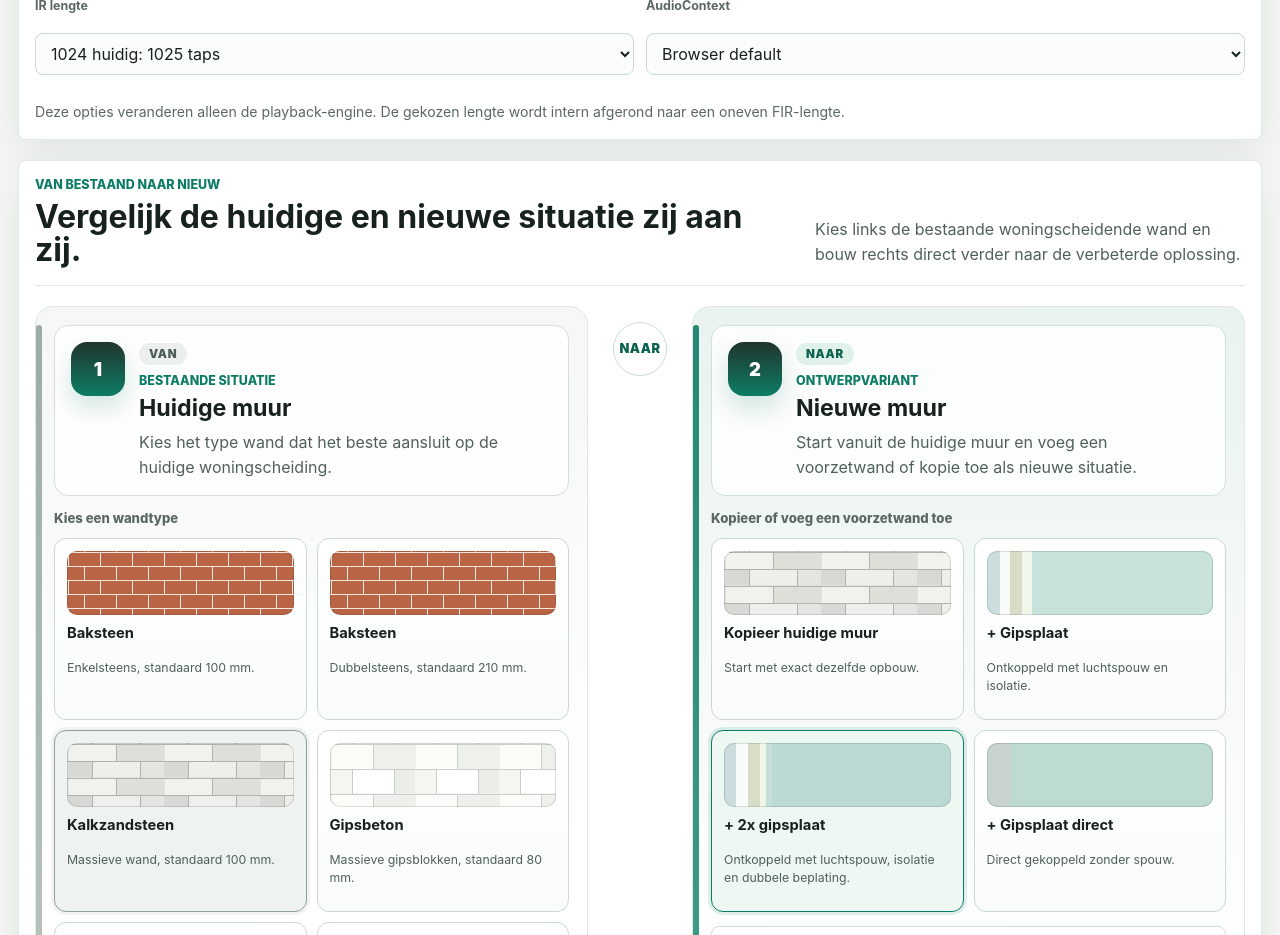
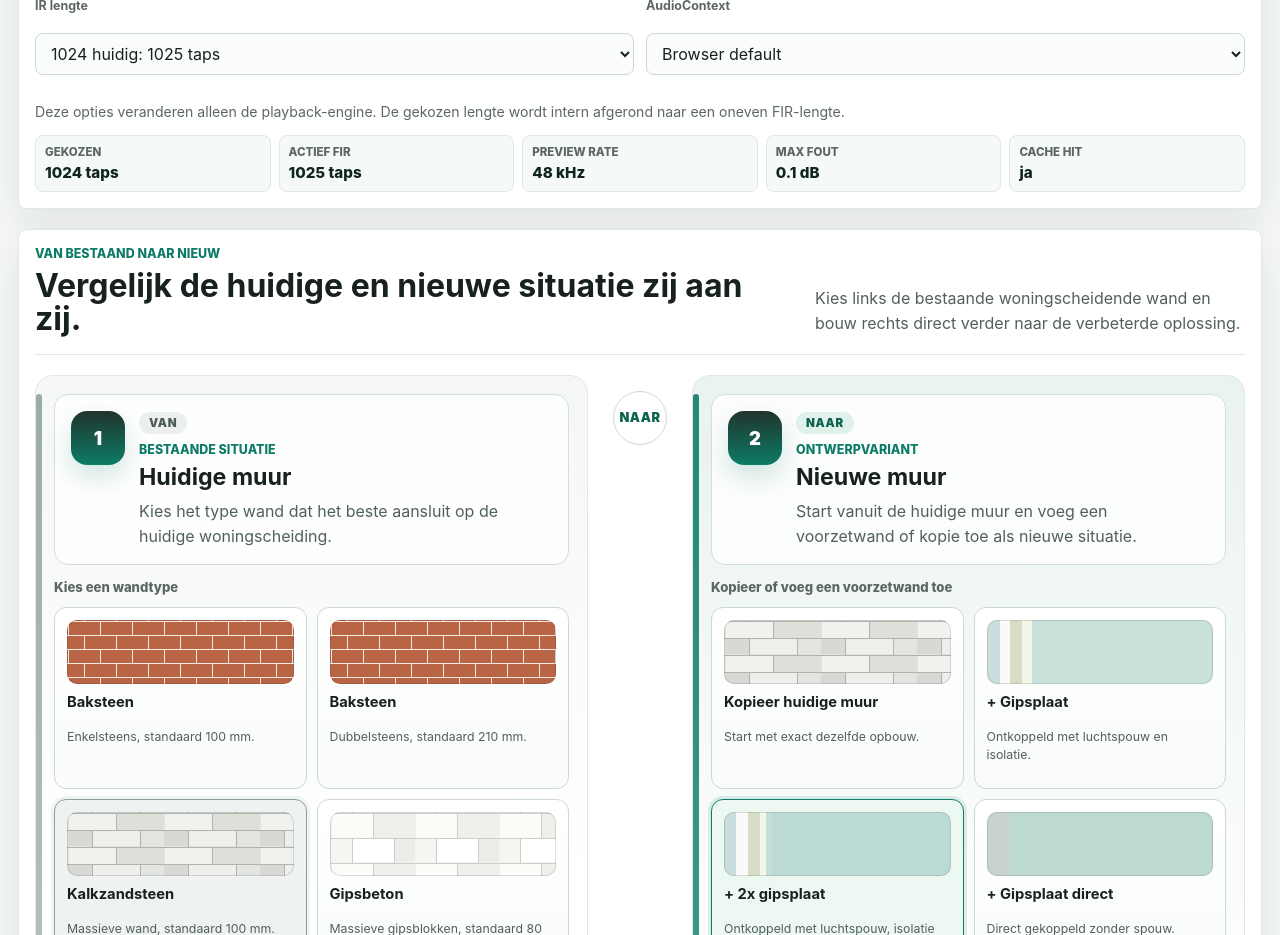
Before and after one commit to jwamsterdam/soundsimulator, a React (Vite) app: page / in a window 1280 px wide. Shown: the part 1200-2135 px from the top of the page. Built offline with nearby package versions, Linux system fonts and the light colour scheme; no server answers.

Commit message:
FIR Debug window

```diff
--- a/src/App.tsx
+++ b/src/App.tsx
@@ -101,6 +101,20 @@ export default function App() {
   const firDesign = useMemo(
     () => designFirFilter(displayedMapping, 48000, getImpulseLengthFromPreset(audioPerformanceSettings.firImpulsePreset)),
     [audioPerformanceSettings.firImpulsePreset, displayedMapping],
+  );
+  const performanceDebugInfo = useMemo(
+    () => {
+      const requestedImpulseLength = getImpulseLengthFromPreset(audioPerformanceSettings.firImpulsePreset);
+      const cachedFirDesign = designFirFilter(displayedMapping, 48000, requestedImpulseLength);
+      return {
+        requestedImpulseLength,
+        effectiveImpulseLength: firDesign.impulseLength,
+        sampleRate: firDesign.sampleRate,
+        maxFirErrorDb: Math.max(...firDesign.bandChecks.map((check) => Math.abs(check.errorDb))),
+        cacheHit: cachedFirDesign === firDesign,
+      };
+    },
+    [audioPerformanceSettings.firImpulsePreset, displayedMapping, firDesign],
   );
   const newWallActionsWithCurrentTexture = useMemo(
     () =>
@@ -240,6 +254,7 @@ export default function App() {
           playbackMode={playbackMode}
           playbackVolumeMode={playbackVolumeMode}
           performanceSettings={audioPerformanceSettings}
+          performanceDebugInfo={performanceDebugInfo}
           modeOptions={modeOptions}
           onSampleSelected={handleSampleSelect}
           onFileSelected={handleFileSelected}
--- a/src/components/AudioPlayerPanel.tsx
+++ b/src/components/AudioPlayerPanel.tsx
@@ -10,6 +10,13 @@ interface AudioPlayerPanelProps {
   playbackMode: PlaybackMode;
   playbackVolumeMode: PlaybackVolumeMode;
   performanceSettings: AudioPerformanceSettings;
+  performanceDebugInfo: {
+    requestedImpulseLength: number;
+    effectiveImpulseLength: number;
+    sampleRate: number;
+    maxFirErrorDb: number;
+    cacheHit: boolean;
+  };
   modeOptions: { mode: PlaybackMode; label: string }[];
   onSampleSelected: (sampleId: string) => void;
   onFileSelected: (file: File) => void;
@@ -48,6 +55,7 @@ export function AudioPlayerPanel({
   playbackMode,
   playbackVolumeMode,
   performanceSettings,
+  performanceDebugInfo,
   modeOptions,
   onSampleSelected,
   onFileSelected,
@@ -230,6 +238,28 @@ export function AudioPlayerPanel({
           Deze opties veranderen alleen de playback-engine. De gekozen lengte wordt intern afgerond naar een oneven
           FIR-lengte.
         </p>
+        <dl className="performance-metrics" aria-label="Actieve FIR testwaarden">
+          <div>
+            <dt>Gekozen</dt>
+            <dd>{performanceDebugInfo.requestedImpulseLength} taps</dd>
+          </div>
+          <div>
+            <dt>Actief FIR</dt>
+            <dd>{performanceDebugInfo.effectiveImpulseLength} taps</dd>
+          </div>
+          <div>
+            <dt>Preview rate</dt>
+            <dd>{performanceDebugInfo.sampleRate / 1000} kHz</dd>
+          </div>
+          <div>
+            <dt>Max fout</dt>
+            <dd>{performanceDebugInfo.maxFirErrorDb.toFixed(1)} dB</dd>
+          </div>
+          <div>
+            <dt>Cache hit</dt>
+            <dd>{performanceDebugInfo.cacheHit ? "ja" : "nee"}</dd>
+          </div>
+        </dl>
       </div>
     </section>
   );
--- a/src/styles.css
+++ b/src/styles.css
@@ -927,6 +927,35 @@ input[type="number"] {
   gap: 12px;
 }
 
+.performance-metrics {
+  display: grid;
+  grid-template-columns: repeat(5, minmax(0, 1fr));
+  gap: 8px;
+  margin: 0;
+}
+
+.performance-metrics div {
+  min-width: 0;
+  border: 1px solid #dfe8e2;
+  border-radius: 8px;
+  background: #f6faf7;
+  padding: 9px;
+}
+
+.performance-metrics dt {
+  color: #5b6862;
+  font-size: 0.72rem;
+  font-weight: 800;
+  text-transform: uppercase;
+}
+
+.performance-metrics dd {
+  margin: 4px 0 0;
+  color: #10251d;
+  font-size: 0.95rem;
+  font-weight: 800;
+}
+
 .segmented-control button.active {
   background: #ffffff;
   color: #0d7c66;
@@ -1513,6 +1542,10 @@ input[type="number"] {
     grid-template-columns: 1fr;
   }
 
+  .performance-metrics {
+    grid-template-columns: repeat(2, minmax(0, 1fr));
+  }
+
   .transport-controls,
   .summary-grid,
   .debug-grid {
```
